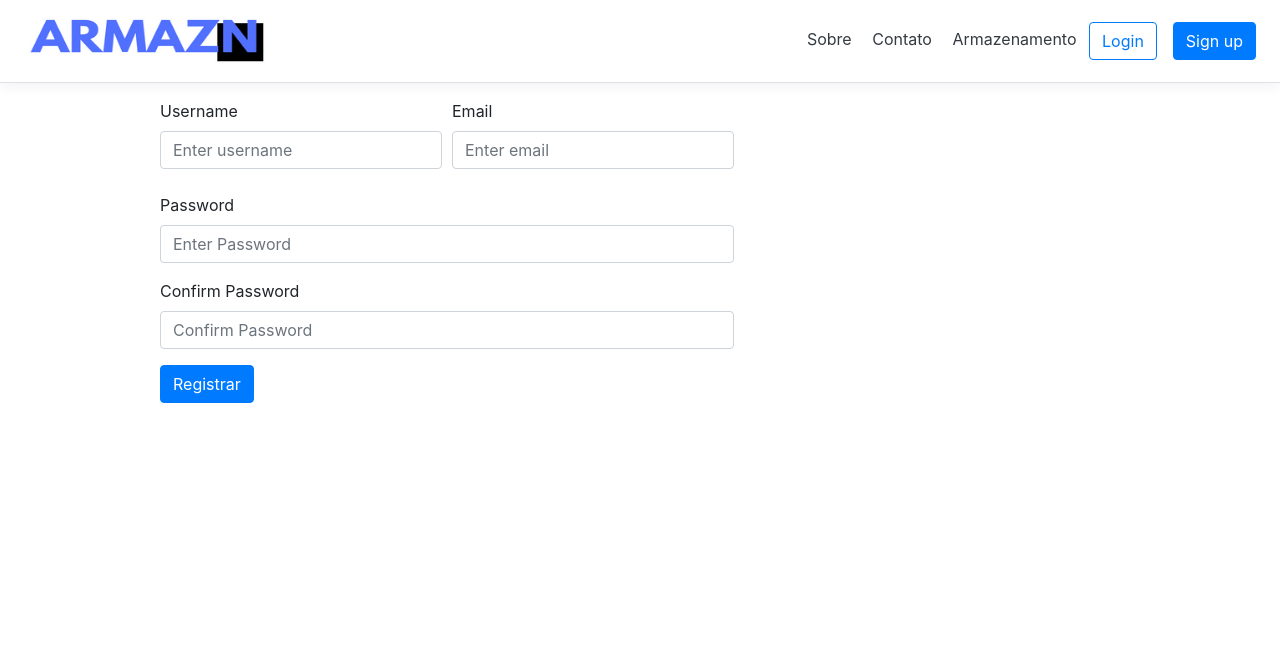
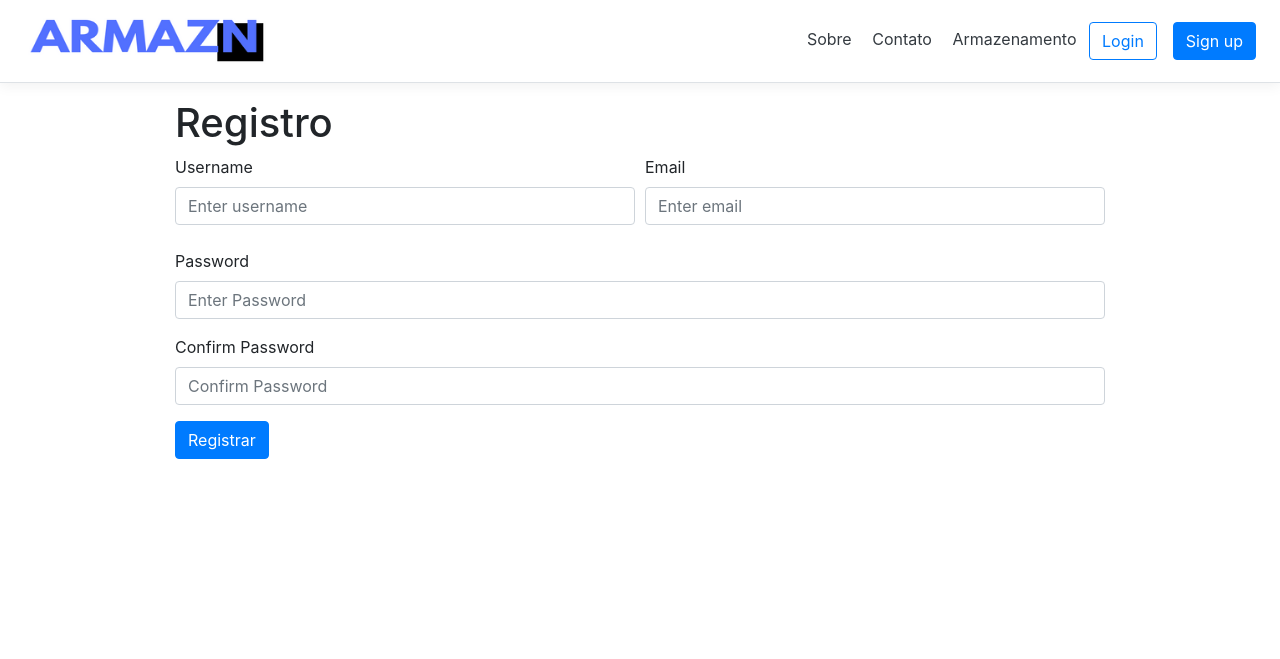
Before and after one commit to carlosmbraga/Armazn, a Flask app: page /registro in a window 1280 px wide. Shown: the top 659 px of the page. Run offline with Flask 2, Linux system fonts and the light colour scheme; some libraries are stand-ins or nearby versions.

Commit message:
[Layout] Add controle ao layout base

```diff
--- a/app/templates/base.html
+++ b/app/templates/base.html
@@ -23,9 +23,9 @@
 	    <a class="p-2 text-dark" href="#">Sobre</a>
         <a class="p-2 text-dark" href="#">Contato</a>
 		<a class="p-2 text-dark" href="#">Armazenamento</a>
-		<a class="btn btn-outline-primary" href="#">Login</a>
+		<a class="btn btn-outline-primary" href="/login">Login</a>
       </nav>
-      <a class="btn btn-primary" href="#">Sign up</a>
+      <a class="btn btn-primary" href="/registro">Sign up</a>
 
       </div>
        {% block content %}
--- a/app/templates/login.html
+++ b/app/templates/login.html
@@ -2,7 +2,7 @@
 
 {% block content %}
 <div class="container">
-<div class="row">
+
 <form action="" method="POST">
 {{ form.csrf_token }}
 <h1>Login</h1>
@@ -40,5 +40,4 @@
       <button type="submit" class="btn btn-primary">Login</button>
 </form>
 </div>
-</div>
 {% endblock %}
--- a/app/templates/registro.html
+++ b/app/templates/registro.html
@@ -2,8 +2,9 @@
 
 {% block content %}
 <div class="container">
-<div class="row">
 <form action="" method="POST">
+{{ form.csrf_token }}
+<h1>Registro</h1>
   <div class="form-row">
     <div class="form-group col-md-6">
       <label for="inputEmail4">Username</label>
@@ -25,5 +26,4 @@
   <button type="submit" class="btn btn-primary">Registrar</button>
 </form>
 </div>
-</div>
 {% endblock %}
```
